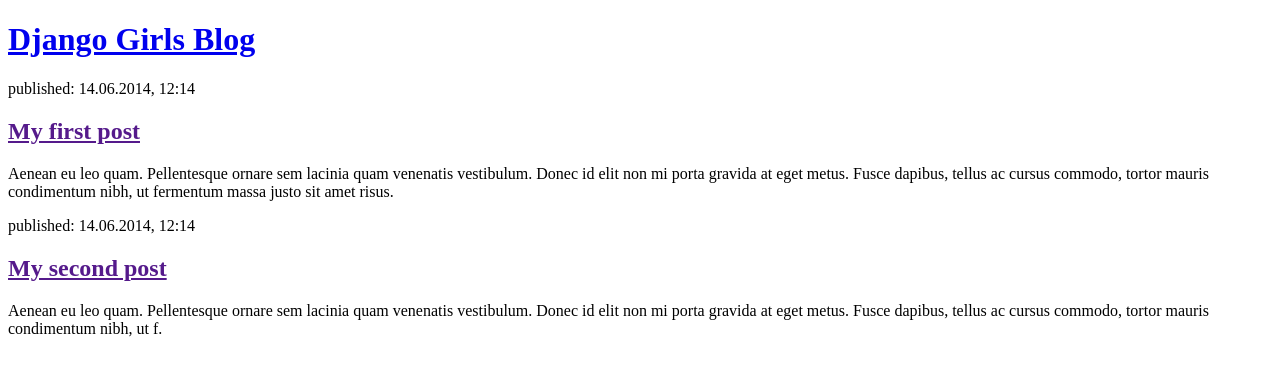
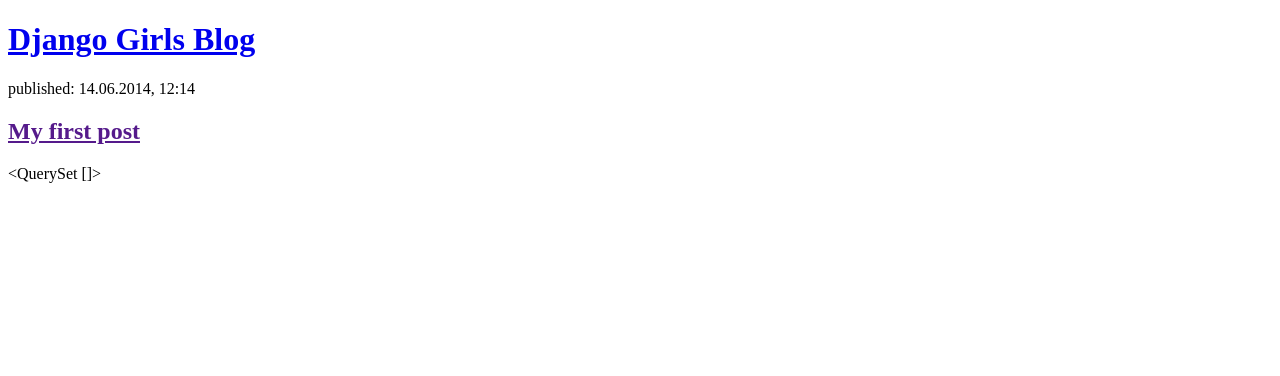
Before and after one commit to dschieferstein/my-first-blog, a Django app: page / in a window 1280 px wide. Shown: the top 376 px of the page. Run offline with Django 4.2, Linux system fonts and the light colour scheme; data that the repository does not hold is empty.

Commit message:
Modified templates to display posts from database

```diff
--- a/blog/templates/blog/post_list.html
+++ b/blog/templates/blog/post_list.html
@@ -11,13 +11,7 @@
         <article>
             <time>published: 14.06.2014, 12:14</time>
             <h2><a href="">My first post</a></h2>
-            <p>Aenean eu leo quam. Pellentesque ornare sem lacinia quam venenatis vestibulum. Donec id elit non mi porta gravida at eget metus. Fusce dapibus, tellus ac cursus commodo, tortor mauris condimentum nibh, ut fermentum massa justo sit amet risus.</p>
-        </article>
-
-        <article>
-            <time>published: 14.06.2014, 12:14</time>
-            <h2><a href="">My second post</a></h2>
-            <p>Aenean eu leo quam. Pellentesque ornare sem lacinia quam venenatis vestibulum. Donec id elit non mi porta gravida at eget metus. Fusce dapibus, tellus ac cursus commodo, tortor mauris condimentum nibh, ut f.</p>
+            {{posts}}
         </article>
     </body>
 </html>
--- a/blog/views.py
+++ b/blog/views.py
@@ -1,6 +1,7 @@
 from django.shortcuts import render
-
-# Create your views here.
+from django.utils import timezone
+from .models import Post
 
 def post_list(request):
-    return render(request, 'blog/post_list.html', {})
+    posts = Post.objects.filter(published_date__lte=timezone.now()).order_by('published_date')
+    return render(request, 'blog/post_list.html', {'posts': posts})
```
